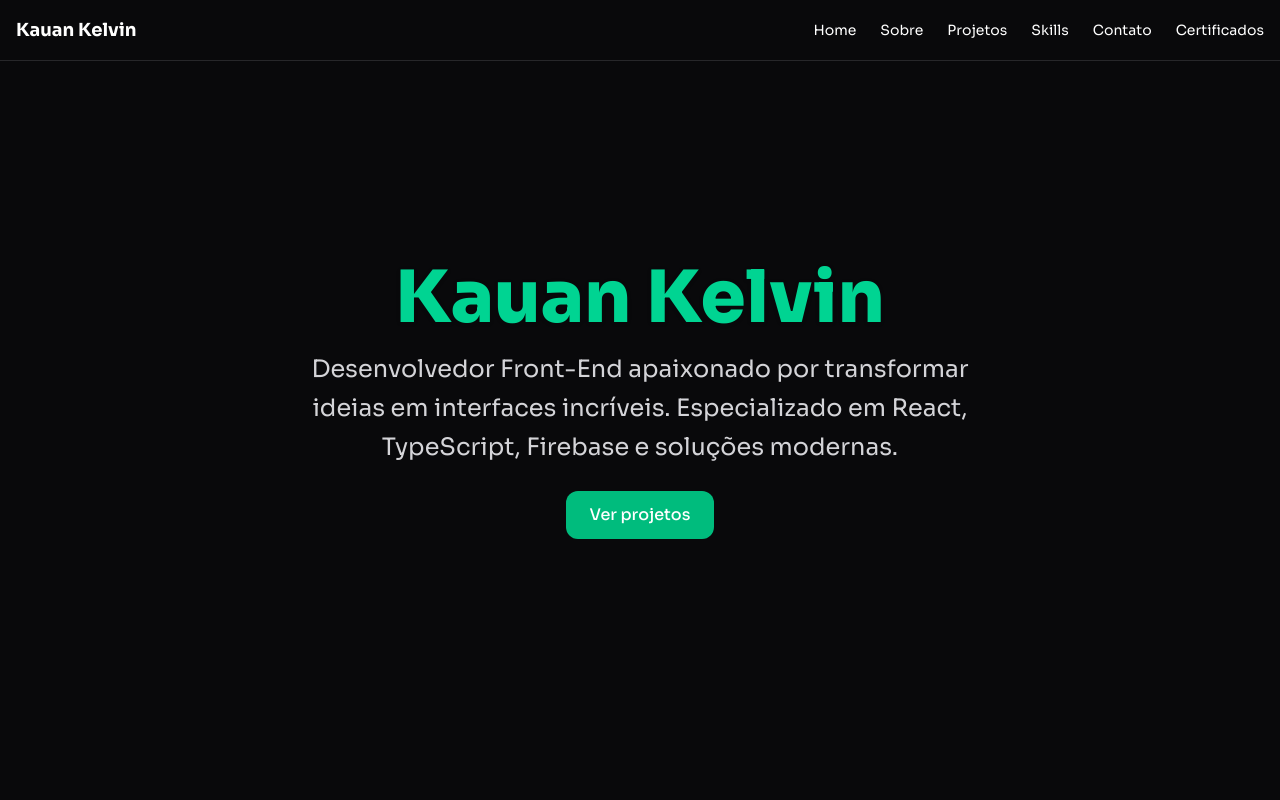
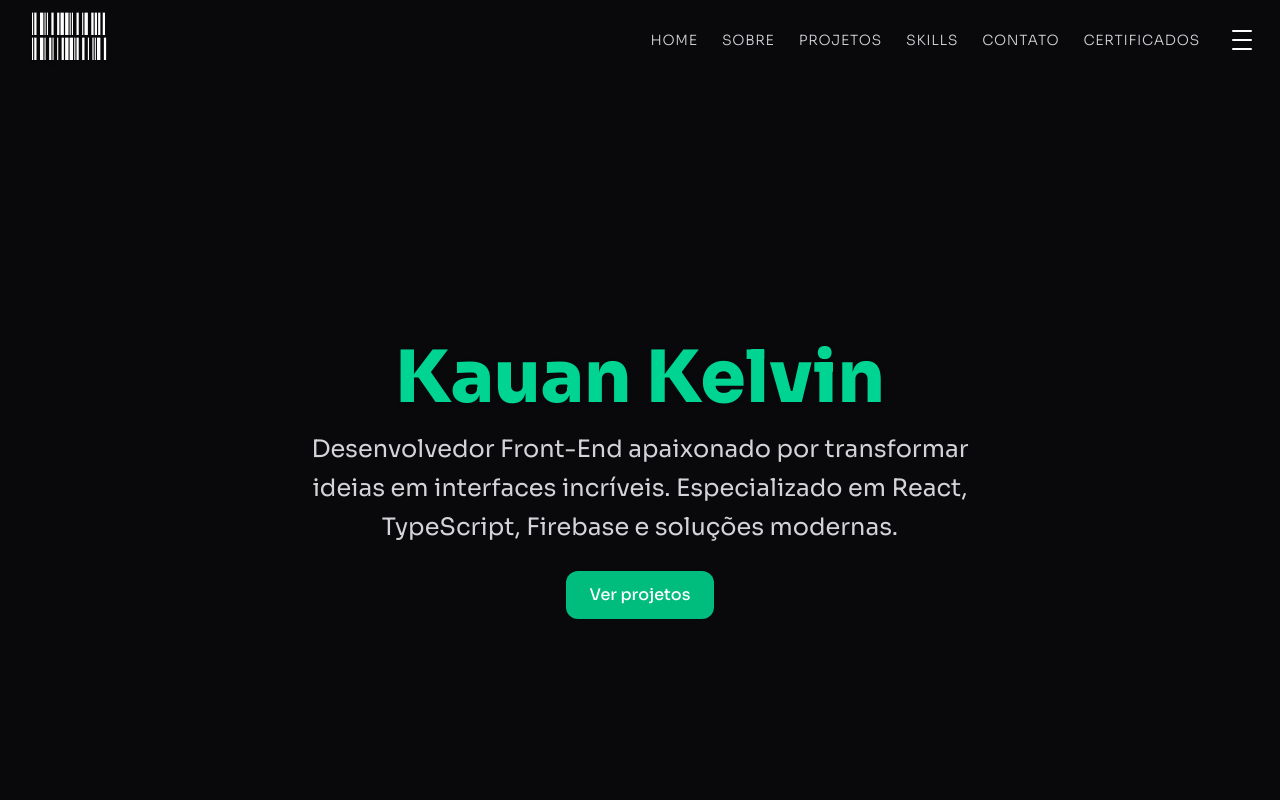
Before and after one commit to kauannkelvinn/kauan-portfolio, a React (Vite) app: page / in a window 1280 px wide. Shown: the top 800 px of the page. Built offline with nearby package versions, Linux system fonts and the light colour scheme.

Commit message:
ui: menu and burger page

```diff
--- /dev/null
+++ b/src/components/ButtonMenu.tsx
@@ -0,0 +1,33 @@
+type ButtonMenuProps = {
+    isOpen: boolean;
+    isHovered: boolean;
+}
+
+
+export function ButtonMenu({ isOpen, isHovered }: ButtonMenuProps) {
+    const isActive = isOpen || isHovered;
+
+    return (
+
+        <>
+        <span
+        className={`block h-0.5 w-5 transform rounded-sm bg-white transition-all duration-300 ease-in-out ${
+          isActive ? 'translate-y-2 rotate-45' : ''
+        }`}
+        ></span>
+
+        <span
+        className={`block h-0.5 w-5 rounded-sm bg-white transition-all duration-300 ease-in-out ${
+          isActive ? 'opacity-0' : ''
+        }`}
+        ></span>
+
+        <span
+        className={`block h-0.5 w-5 transform rounded-sm bg-white transition-all duration-300 ease-in-out ${
+          isActive ? '-translate-y-2 -rotate-45' : ''
+        }`}
+        ></span>
+
+      </>
+    )
+};
--- a/src/components/Header.tsx
+++ b/src/components/Header.tsx
@@ -1,76 +1,113 @@
 import { useState } from "react";
 import { Link } from "react-router-dom";
+import Logo from "../assets/logo.png";
+import { X } from "lucide-react";
+import { ButtonMenu } from "./ButtonMenu";
 
 function Navbar() {
   const [isOpen, setIsOpen] = useState(false);
+  const [isHovered, setIsHovered] = useState(false);
 
   return (
-    <nav className="fixed top-0 z-50 w-full border-b border-zinc-800 bg-zinc-950 p-4">
-      <div className="mx-auto flex max-w-7xl items-center justify-between">
+    <header className="w-full bg-zinc-950">
+      <div className="max-7xl mx-auto flex items-center justify-between px-7 py-3">
         <Link to="/" className="text-lg font-bold text-white">
-          Kauan Kelvin
+          <img src={Logo} alt="Logo" />
         </Link>
 
+        <nav>
+          <ul className="flex items-center space-x-8">
             <div className="hidden space-x-6 text-sm text-white md:flex">
-          <Link to="/" className="transition hover:text-green-400">
+              <li>
+                <a
+                  href="/"
+                  className="text-sm font-light tracking-wider text-zinc-300 uppercase transition-colors duration-300 hover:text-emerald-400"
+                >
                   Home
+                </a>
+              </li>
+              <li>
+                <a
+                  href="/sobre"
+                  className="text-sm font-light tracking-wider text-zinc-300 uppercase transition-colors duration-300 hover:text-emerald-400"
+                >
+                  Sobre
+                </a>
+              </li>
+              <li>
+                <a
+                  href="/projetos"
+                  className="text-sm font-light tracking-wider text-zinc-300 uppercase transition-colors duration-300 hover:text-emerald-400"
+                >
+                  Projetos
+                </a>
+              </li>
+              <li>
+                <a
+                  href="/skills"
+                  className="text-sm font-light tracking-wider text-zinc-300 uppercase transition-colors duration-300 hover:text-emerald-400"
+                >
+                  Skills
+                </a>
+              </li>
+              <li>
+                <a
+                  href="/contato"
+                  className="text-sm font-light tracking-wider text-zinc-300 uppercase transition-colors duration-300 hover:text-emerald-400"
+                >
+                  Contato
+                </a>
+              </li>
+              <li>
+                <a
+                  href="/certificados"
+                  className="text-sm font-light tracking-wider text-zinc-300 uppercase transition-colors duration-300 hover:text-emerald-400"
+                >
+                  Certificados
+                </a>
+              </li>
+            </div>
+
+            {/* Botao Hamburguer */}
+            <button
+              onClick={() => setIsOpen(!isOpen)}
+              className="md:hiden group relative flex h-5 w-5 cursor-pointer flex-col items-center justify-between"
+              aria-label="Toggle menu"
+              onMouseEnter={() => setIsHovered(true)}
+              onMouseLeave={() => setIsHovered(false)}
+            >
+              <ButtonMenu isOpen={isOpen} isHovered={isHovered}/>
+            </button>
+          </ul>
+
+          {/* pagina hamburguer */}
+          {isOpen && (
+            <div className="fixed inset-0 z-50 flex flex-col items-center justify-center space-y-8 bg-black text-4xl font-bold text-white transition-all duration-500">
+              <button
+                onClick={() => setIsOpen(false)}
+                className="absolute top-6 right-6 cursor-pointer transition hover:text-gray-400"
+              >
+                <X size={40} />
+              </button>
+              <Link onClick={() => setIsOpen(false)} to="/">
+                HOME
               </Link>
-          <Link to="/sobre" className="transition hover:text-green-400">
-            Sobre
+              <Link onClick={() => setIsOpen(false)} to="/">
+                ABOUT
               </Link>
-          <Link to="/projetos" className="transition hover:text-green-400">
-            Projetos
+              <Link onClick={() => setIsOpen(false)} to="/">
+                WORK
               </Link>
-          <Link to="/skills" className="transition hover:text-green-400">
-            Skills
+              <Link onClick={() => setIsOpen(false)} to="/">
+                STATISTICS
               </Link>
-          <Link to="/contato" className="transition hover:text-green-400">
-            Contato
-          </Link>
-          <Link to="/certificados" className="transition hover:text-green-400">
-            Certificados
+              <Link onClick={() => setIsOpen(false)} to="/">
+                CONTACT
               </Link>
             </div>
+          )}
 
-        <button
-          className="text-white focus:outline-none md:hidden"
-          onClick={() => setIsOpen(!isOpen)}
-          aria-label="Toggle menu"
-        >
-          {isOpen ? (
-            <svg
-              className="h-6 w-6"
-              fill="none"
-              stroke="currentColor"
-              viewBox="0 0 24 24"
-              xmlns="http://www.w3.org/2000/svg"
-            >
-              <path
-                strokeLinecap="round"
-                strokeLinejoin="round"
-                strokeWidth={2}
-                d="M6 18L18 6M6 6l12 12"
-              />
-            </svg>
-          ) : (
-            <svg
-              className="h-6 w-6"
-              fill="none"
-              stroke="currentColor"
-              viewBox="0 0 24 24"
-              xmlns="http://www.w3.org/2000/svg"
-            >
-              <path
-                strokeLinecap="round"
-                strokeLinejoin="round"
-                strokeWidth={2}
-                d="M4 6h16M4 12h16M4 18h16"
-              />
-            </svg>
-          )}
-        </button>
-      </div>
-
+          {/*menu mobile*/}
           {isOpen && (
             <div className="flex flex-col items-center space-y-3 border-t border-zinc-800 bg-zinc-900 py-4 text-sm text-white md:hidden">
               <Link
@@ -118,6 +155,8 @@ function Navbar() {
             </div>
           )}
         </nav>
+      </div>
+    </header>
   );
 }
 
```
Also changed, not shown: src/assets/logo.png (added). Lines whose indentation alone changed are shown as unchanged.
